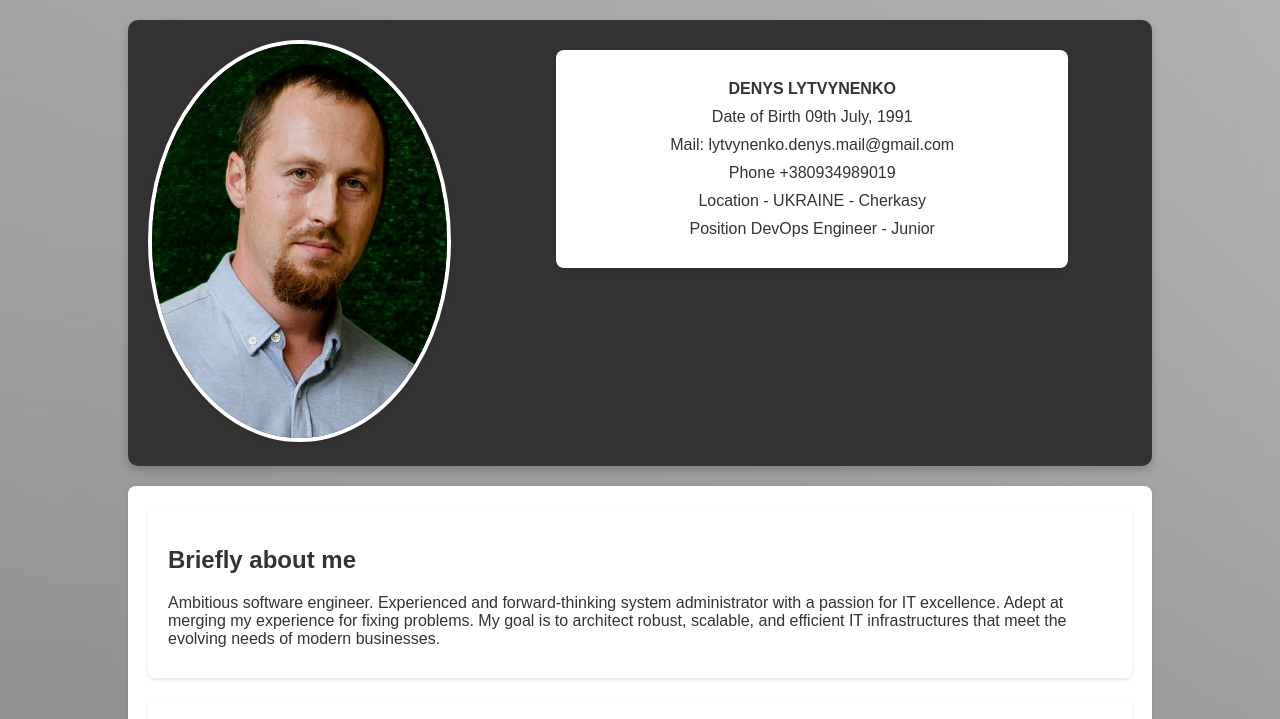
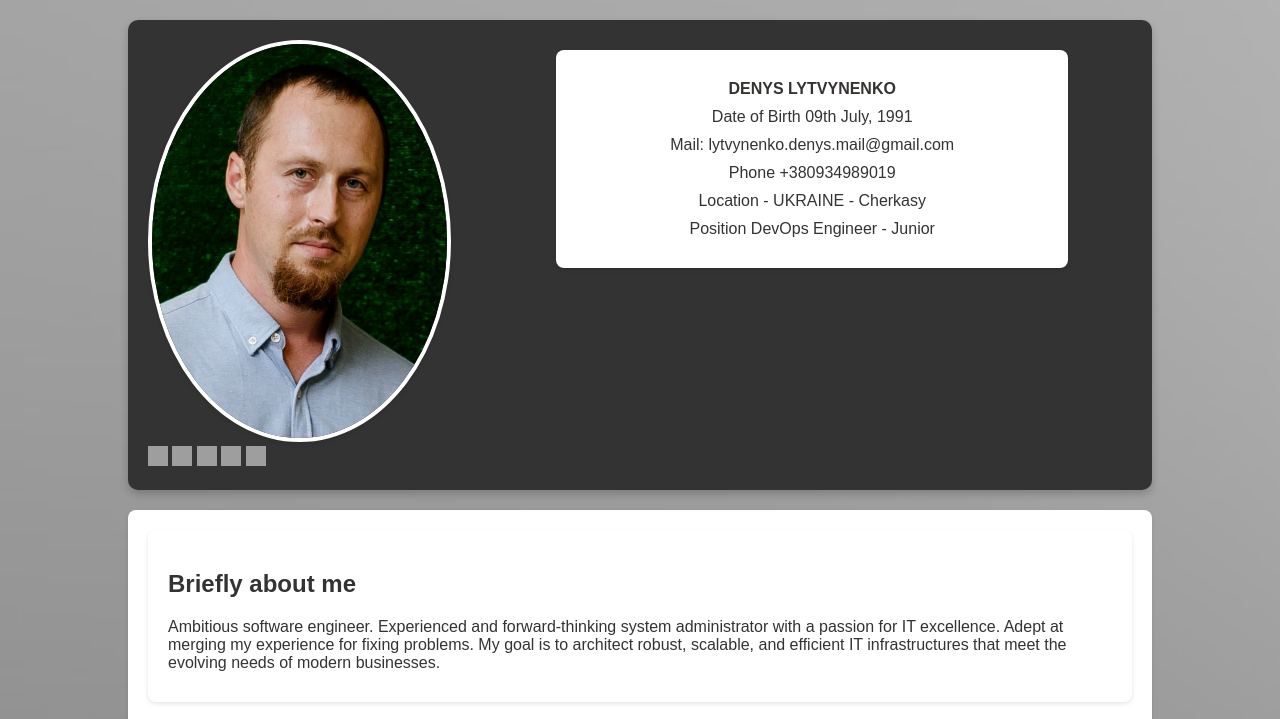
Before and after one commit to denisoy/CV, a plain HTML site: page index.html in a window 1280 px wide. Shown: the top 719 px of the page. Drawn offline with Linux system fonts and the light colour scheme; grey boxes are pictures that could not be loaded.

Commit message:
Update index.html

```diff
--- a/index.html
+++ b/index.html
@@ -56,6 +56,11 @@
       border: 4px solid #fff;
       box-shadow: 0 2px 4px rgba(0, 0, 0, 0.1);
       overflow: hidden;
+    }
+
+    .icons img {
+      width: 20px; /* ширина іконок */
+      height: 20px; /* висота іконок */
     }
 
     .profile img:hover {
@@ -172,6 +177,13 @@
         <p>Location - UKRAINE - Cherkasy</p>
         <p>Position DevOps Engineer - Junior</p>
       </section>
+    </div>
+    <div class="icons">
+      <img src="https://cdn4.iconfinder.com/data/icons/technology-83/1000/agile_developer_development_software_dev_devop_devops-512.png" alt="">
+      <img src="https://static-00.iconduck.com/assets.00/terraform-icon-1803x2048-hodrzd3t.png" alt="">
+      <img src="https://static-00.iconduck.com/assets.00/docker-icon-icon-2048x1479-cres2he9.png" alt="">
+      <img src="https://static-00.iconduck.com/assets.00/kubernetes-icon-512x499-3mjeet3c.png" alt="">
+      <img src="https://static-00.iconduck.com/assets.00/ansible-icon-512x512-o62vjrpd.png" alt="">
     </div>
   </div>
 </header>
```
Lines whose indentation alone changed are shown as unchanged.
